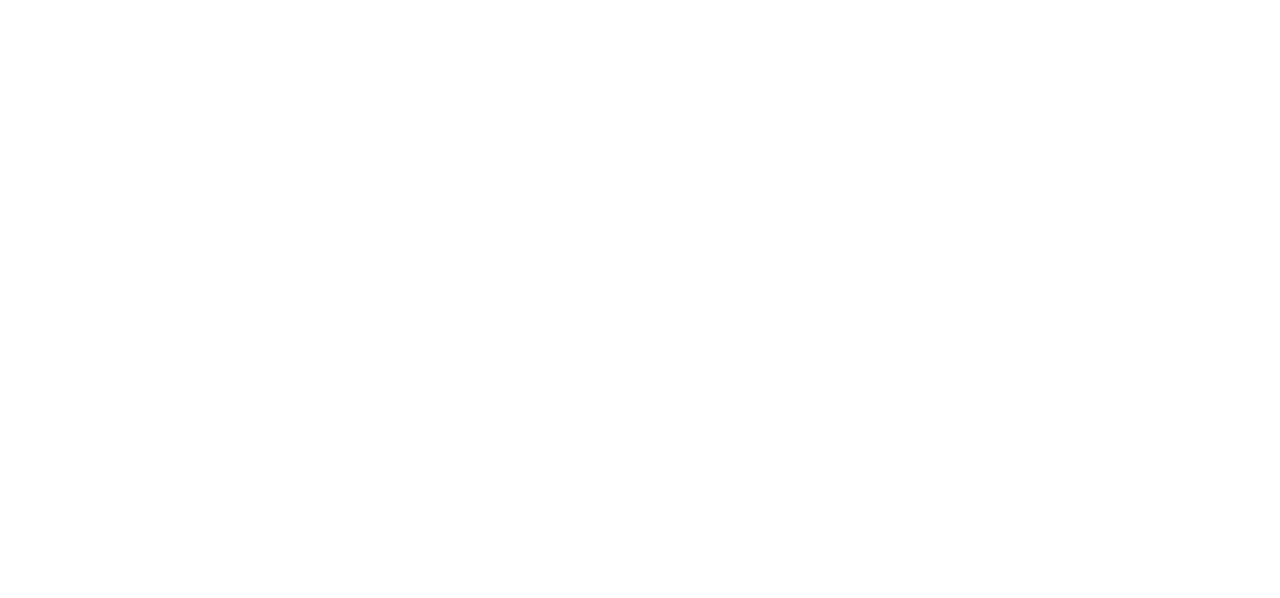
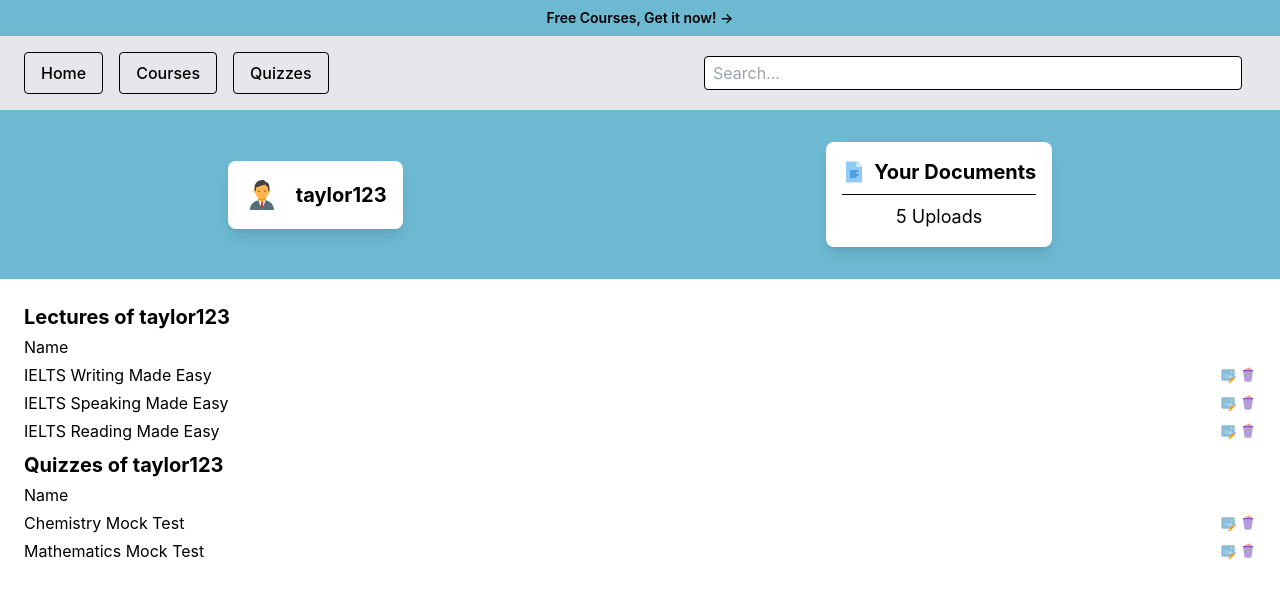
Before and after one commit to dtnghia2010/E-learning-platform, a React (Create React App) app in the folder frontend/: page /profile in a window 1280 px wide. Before the commit this address had no page. Shown: the top 598 px of the page. Built offline with nearby package versions, Linux system fonts and the light colour scheme.

Commit message:
update handle function and validate email input, create Register.js

```diff
--- a/frontend/src/App.js
+++ b/frontend/src/App.js
@@ -10,6 +10,7 @@ import Login from "./page/Login";
 import Register from "./page/Register";
 import HomePage from "./page/HomePage";
 import Lecture from "./component/Lecture/Lecture";
+import Profile from "./page/Profile";
 
 function App() {
 
@@ -22,6 +23,7 @@ function App() {
             <Route path="/register" element={<Register/>} />
             <Route exact path="/" element={<HomePage />}/>
             <Route exact path="/lecture" element={<Lecture />}/>
+            <Route exact path="/profile" element={<Profile />}/>
 
         </Routes>
       </BrowserRouter>
--- a/frontend/src/component/Lecture/Lecture.js
+++ b/frontend/src/component/Lecture/Lecture.js
@@ -3,6 +3,7 @@ import {FcBookmark, FcCheckmark, FcOk} from 'react-icons/fc';
 import { IoBookOutline } from "react-icons/io5";
 import { LuFileEdit } from "react-icons/lu";
 import { FaAngleDown } from "react-icons/fa";
+import Navbar from "../Navbar";
 
 const CoursePage = () => {
     return (
@@ -16,23 +17,7 @@ const CoursePage = () => {
             </div>
         </div>
         <div className=" mx-auto w-screen h-screen">
-        <nav className=" ml-6 flex justify-between items-center py-4">
-            <div className="flex space-x-4">
-                <button
-                    className=" hover:bg-blue-light text-blue-500 border border-blue-500 px-4 py-2 rounded font-medium">Home
-                </button>
-                    <button
-                        className=" hover:bg-blue-light text-blue-500 border border-blue-500 px-4 py-2 rounded font-medium">Courses
-                    </button>
-                    <button
-                        className=" hover:bg-blue-light text-blue-500 border border-blue-500 px-4 py-2 rounded font-medium">Quizzes
-                    </button>
-                </div>
-                <div className="flex items-center space-x-2 w-full max-w-xl">
-                    <input type="search" placeholder="Search..." className=" w-full px-2 py-1 border rounded"/>
-                    <div className="w-8 h-8 bg-gray-300 rounded-full"></div>
-                </div>
-        </nav>
+        <Navbar />
         <div className="flex w-screen bg-blue-light  ">
                 <div className=" ml-4 w-1/2 bg-blue-100 space-y-2 p-8">
                     <h1 className="text-4xl font-bold text-blue-900">Digital Marketing Done Right!</h1>
--- /dev/null
+++ b/frontend/src/component/Navbar.js
@@ -0,0 +1,26 @@
+import React from "react";
+
+
+export  default function Navbar(){
+    return(
+        <>
+            <nav className=" ml-6 flex justify-between items-center py-4">
+                <div className="flex space-x-4">
+                    <button
+                        className=" hover:bg-blue-light text-blue-500 border border-blue-500 px-4 py-2 rounded font-medium">Home
+                    </button>
+                    <button
+                        className=" hover:bg-blue-light text-blue-500 border border-blue-500 px-4 py-2 rounded font-medium">Courses
+                    </button>
+                    <button
+                        className=" hover:bg-blue-light text-blue-500 border border-blue-500 px-4 py-2 rounded font-medium">Quizzes
+                    </button>
+                </div>
+                <div className="flex items-center space-x-2 w-full max-w-xl">
+                    <input type="search" placeholder="Search..." className=" w-full px-2 py-1 border rounded"/>
+                    <div className="w-8 h-8 bg-gray-300 rounded-full"></div>
+                </div>
+            </nav>
+        </>
+    )
+}
--- /dev/null
+++ b/frontend/src/page/Profile.js
@@ -0,0 +1,70 @@
+import React from 'react';
+import {FcBusinessman, FcDocument, FcEditImage, FcFullTrash, FcManager, FcReading} from 'react-icons/fc';
+import { AiOutlineFileText } from 'react-icons/ai';
+import Navbar from "../component/Navbar";
+import {FaAngleDown} from "react-icons/fa";
+import {IoBookOutline} from "react-icons/io5";
+import {LuFileEdit} from "react-icons/lu";
+
+const Profile = () => {
+    return (
+        <div>
+            <div className="bg-blue-light p-2 flex justify-center">
+                <div className="container mx-auto flex justify-center items-center font-semibold text-lg">
+                    <div className="text-sm text-gray-600 text-center flex ">
+                        Free Courses, Get it now! →
+                    </div>
+
+                </div>
+            </div>
+            <Navbar/>
+            <div className=" flex justify-around w-screen bg-blue-light  items-center p-8">
+                <div className="flex items-center space-x-4 bg-white p-4 rounded-lg shadow-lg">
+                    <FcBusinessman className="text-4xl"/>
+                    <span className="text-xl font-bold">taylor123</span>
+                </div>
+                <div className="flex flex-col items-center ml-8 p-4 rounded-lg bg-white shadow-lg">
+                    <div className="flex items-center mb-2">
+                        <FcDocument className="text-2xl"/>
+                        <span className="ml-2 text-xl font-bold">Your Documents</span>
+                    </div>
+                    <hr className="w-full"/>
+                    <span className="mt-2 text-lg">5 Uploads</span>
+                </div>
+            </div>
+            <div className="  flex-col items-center justify-center w-screen bg-white p-6">
+                <div className="mb-4 flex-col-reverse justify-center items-center ">
+                    <div className="space-y-1">
+                        <h2 className="text-xl font-bold mb-1">Lectures of taylor123</h2>
+                        <h4 className="  mb-1">Name</h4>
+                        {["IELTS Writing Made Easy", "IELTS Speaking Made Easy", "IELTS Reading Made Easy"].map((item, index) => (
+                            <div key={index} className="flex justify-between items-center">
+                                <a href="" className="text-gray-700">{item}</a>
+                                <div className="flex items-center space-x-1">
+                                    <FcEditImage className="cursor-pointer"/>
+                                    <FcFullTrash className="cursor-pointer"/>
+                                </div>
+                            </div>
+                        ))}
+                    </div>
+                    <div className="space-y-1 mt-2">
+                        <h2 className="text-xl font-bold mb-1">Quizzes of taylor123</h2>
+                        <h4 className=" mb-1">Name</h4>
+                        {["Chemistry Mock Test", "Mathematics Mock Test"].map((quiz, index) => (
+                            <div key={index} className="flex justify-between items-center">
+                                <a href="" className="text-gray-700">{quiz}</a>
+                                <div className="flex items-center space-x-1">
+                                    <FcEditImage className="cursor-pointer"/>
+                                    <FcFullTrash className="cursor-pointer"/>
+                                </div>
+                            </div>
+                        ))}
+                    </div>
+                </div>
+            </div>
+        </div>
+    )
+    ;
+};
+
+export default Profile;
```
